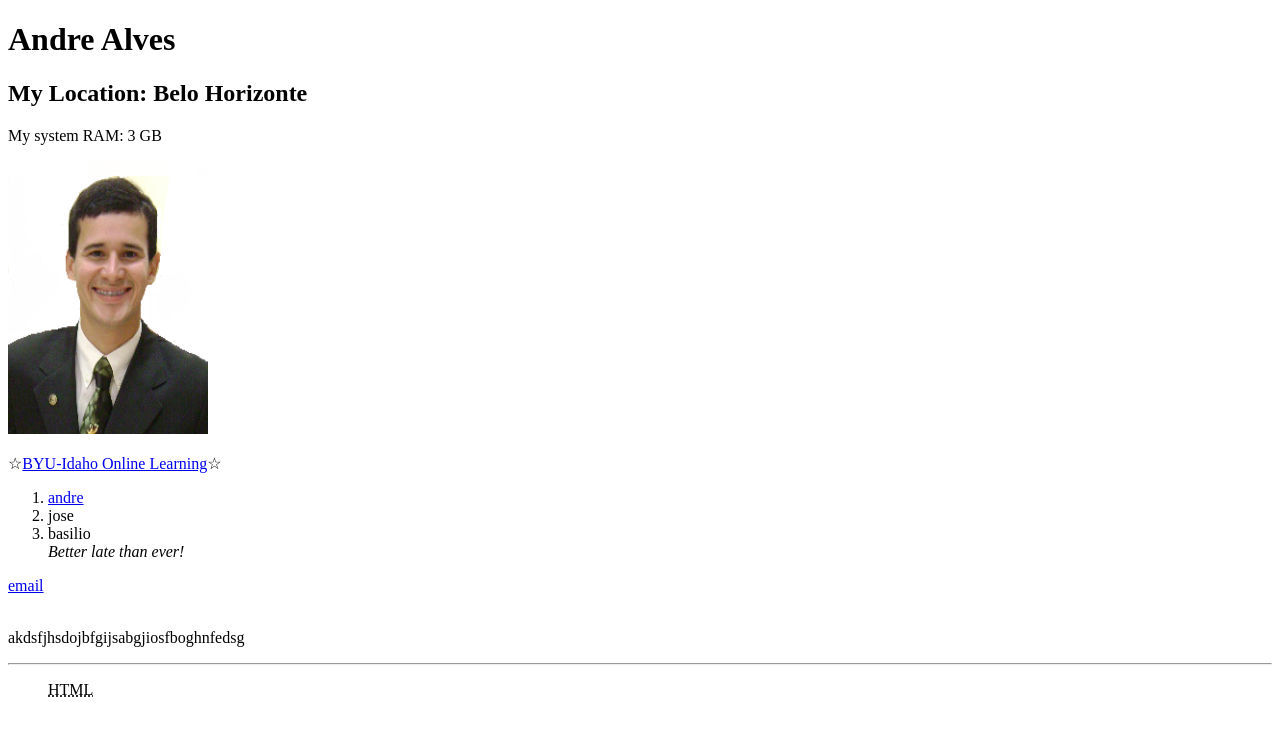
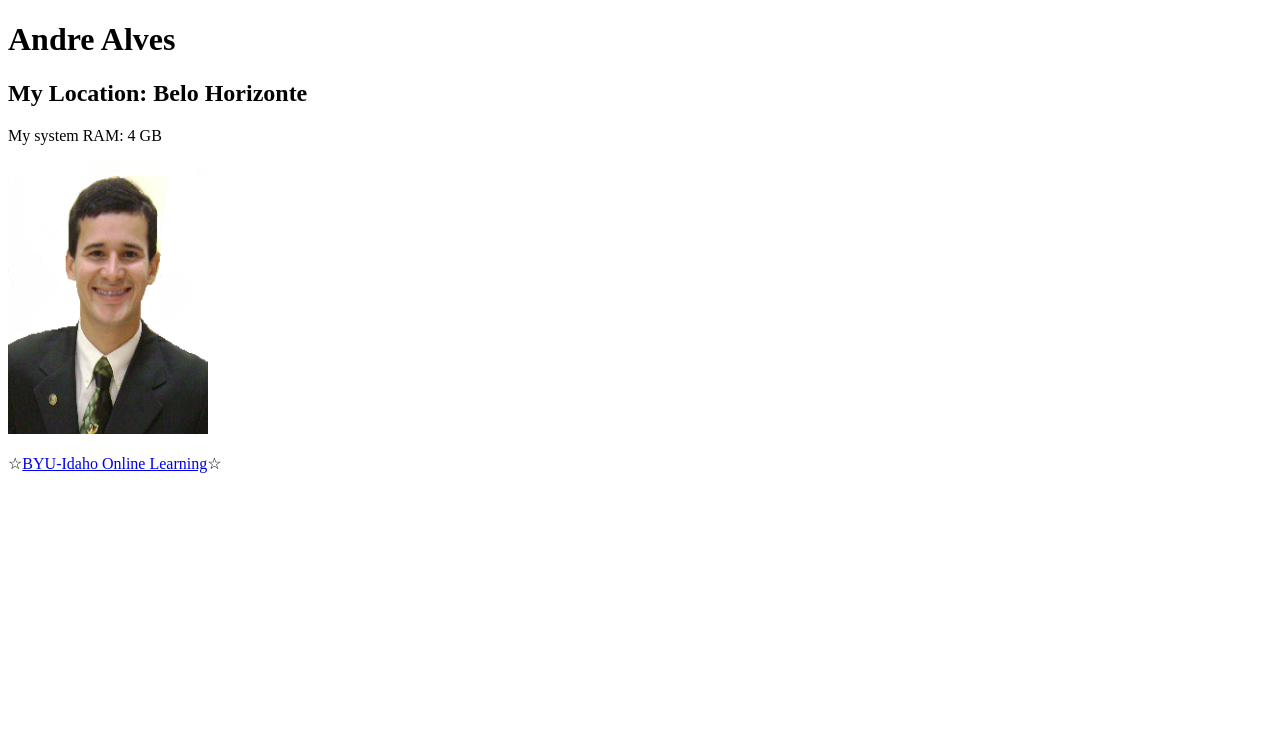
Before and after one commit to git-alves/byu-cit230.github.io, a plain HTML site: page cit230/basicpage.html in a window 1280 px wide. Drawn offline with Linux system fonts and the light colour scheme.

Commit message:
excluded lines

```diff
--- a/cit230/basicpage.html
+++ b/cit230/basicpage.html
@@ -7,32 +7,9 @@
     <body>
         <h1>Andre Alves</h1>
         <h2>My Location: Belo Horizonte</h2>
-        <p>My system RAM: 3 GB</p>
+        <p>My system RAM: 4 GB</p>
         <p> <a href="https://www.google.com"><img src="images/my-photo.png" width="200" height="273" alt="Profile Picture" ></a></p>
         <p>&star;<a href="https://www.byu.edu/online" target="_blank">BYU-Idaho Online Learning</a>&star;</p>
 
-        <ol>
-            <li><a href="#">andre</a></li>
-            <li>jose</li>
-            <li>basilio</li>
-
-            <cite>Better late than ever!</cite>
-
-        </ol>
-        <!--example commment-->
-
-        <a href="mailto:email@example.com"> email</a><br><br>
-         <p>akdsfjhsdojbfgijsabgjiosfboghnfedsg</p>
-
-        <hr>
-        <blockquote>
-            <p>
-                <abbr title="hypertext markup language">HTML</abbr>
-
-
-            </p>
-
-        </blockquote>
-
     </body>
 </html>
```
